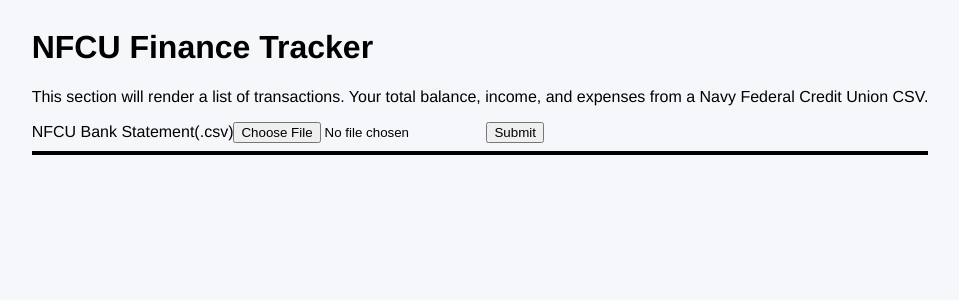
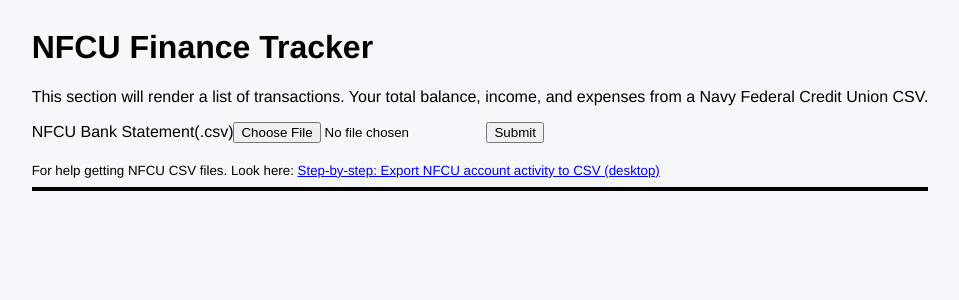
Before and after one commit to Durtyburd/Finance-Tracker, a React (Vite) app: page / in a window 1280 px wide. Shown: the top 300 px of the page, without its empty margins (160-1119 px from the left). Built offline with nearby package versions, Linux system fonts and the light colour scheme.

Commit message:
Underneath the file upload, I added text and a link to a site to help people get their CSV from NFCU.

```diff
--- a/src/components/FileUploader.jsx
+++ b/src/components/FileUploader.jsx
@@ -52,6 +52,13 @@
           <button type="submit">Submit</button>
         </form>{" "}
       </div>
+      <br />
+      <small>
+        For help getting NFCU CSV files. Look here:{" "}
+        <a href="https://bankxlsx.com/blog/can-i-export-navy-federal-credit-union-nfcu-transactions-to-csv-or-excel">
+          Step-by-step: Export NFCU account activity to CSV (desktop)
+        </a>
+      </small>
       <hr style={{ border: "2px solid black" }} />
       <div className="container">
         {transactions && (
```
Also changed, not shown: 1 other file (tests, documents, lock files or other folders).
